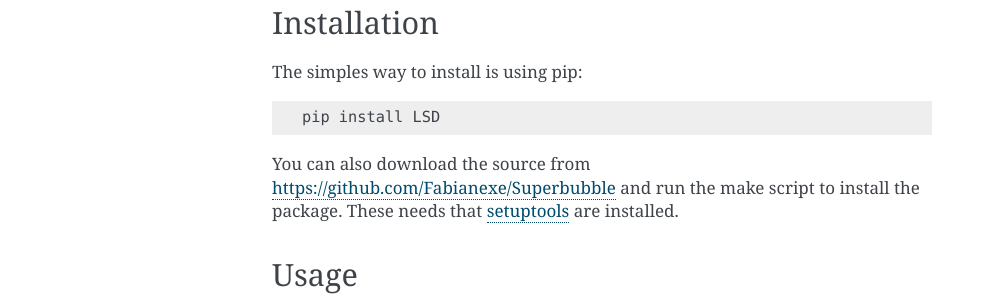
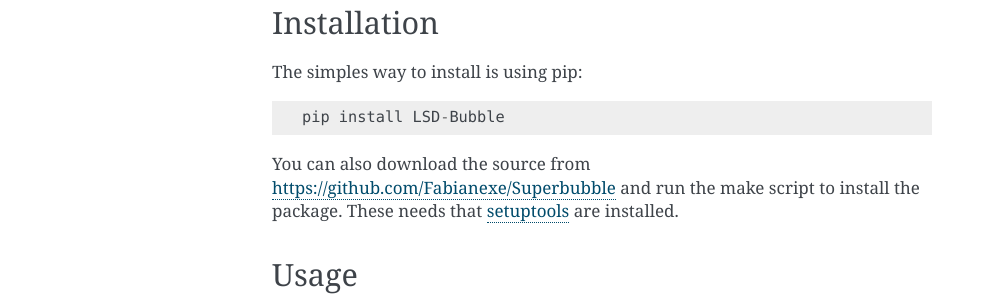
Before and after one commit to Fabianexe/Superbubble, a Sphinx documentation site: the page built from docs/README.rst, in a window 1280 px wide. Shown: the part 998-1298 px from the top of the page, without its empty margins (148-1140 px from the left). Built offline with Sphinx 7.4.7, drawn with Linux system fonts in a browser that asks for light colours.

Commit message:
change pip name

```diff
--- a/docs/README.rst
+++ b/docs/README.rst
@@ -28,7 +28,7 @@
 ------------
 The simples way to install is using pip::
 
-   pip install LSD
+   pip install LSD-Bubble
 
 .. _`setuptools`: https://pypi.python.org/pypi/setuptools
 
--- a/docs/html/README.html
+++ b/docs/html/README.html
@@ -64,7 +64,7 @@
 <div class="section" id="installation">
 <h2>Installation<a class="headerlink" href="#installation" title="Permalink to this headline">¶</a></h2>
 <p>The simples way to install is using pip:</p>
-<div class="highlight-default"><div class="highlight"><pre><span></span><span class="n">pip</span> <span class="n">install</span> <span class="n">LSD</span>
+<div class="highlight-default"><div class="highlight"><pre><span></span><span class="n">pip</span> <span class="n">install</span> <span class="n">LSD</span><span class="o">-</span><span class="n">Bubble</span>
 </pre></div>
 </div>
 <p>You can also download the source from <a class="reference external" href="https://github.com/Fabianexe/Superbubble">https://github.com/Fabianexe/Superbubble</a> and run the make script to install the package.
@@ -107,6 +107,7 @@
 <ul>
 <li class="toctree-l1"><a class="reference internal" href="LSD.html">LSD</a></li>
 <li class="toctree-l1"><a class="reference internal" href="partition.html">LSD.partition</a></li>
+<li class="toctree-l1"><a class="reference internal" href="auxiliary_graph.html">LSD.auxiliary_graph</a></li>
 <li class="toctree-l1"><a class="reference internal" href="dag_creation.html">LSD.dag_creation</a></li>
 <li class="toctree-l1"><a class="reference internal" href="topological_sorting.html">LSD.topological_sorting</a></li>
 <li class="toctree-l1"><a class="reference internal" href="detecter.html">LSD.detecter</a></li>
--- a/docs/html/_sources/README.rst.txt
+++ b/docs/html/_sources/README.rst.txt
@@ -28,7 +28,7 @@
 ------------
 The simples way to install is using pip::
 
-   pip install LSD
+   pip install LSD-Bubble
 
 .. _`setuptools`: https://pypi.python.org/pypi/setuptools
 
--- a/docs/html/index.html
+++ b/docs/html/index.html
@@ -65,7 +65,7 @@
 <div class="section" id="installation">
 <h2>Installation<a class="headerlink" href="#installation" title="Permalink to this headline">¶</a></h2>
 <p>The simples way to install is using pip:</p>
-<div class="highlight-default"><div class="highlight"><pre><span></span><span class="n">pip</span> <span class="n">install</span> <span class="n">LSD</span>
+<div class="highlight-default"><div class="highlight"><pre><span></span><span class="n">pip</span> <span class="n">install</span> <span class="n">LSD</span><span class="o">-</span><span class="n">Bubble</span>
 </pre></div>
 </div>
 <p>You can also download the source from <a class="reference external" href="https://github.com/Fabianexe/Superbubble">https://github.com/Fabianexe/Superbubble</a> and run the make script to install the package.
--- a/setup.py
+++ b/setup.py
@@ -8,7 +8,7 @@
 
 
 setup(
-    name="LSD",
+    name="LSD-Bubble",
     version=__version__,
     packages=find_packages(),
     zip_safe=False,
```
Also changed, not shown: docs/html/searchindex.js, 3 other files.
